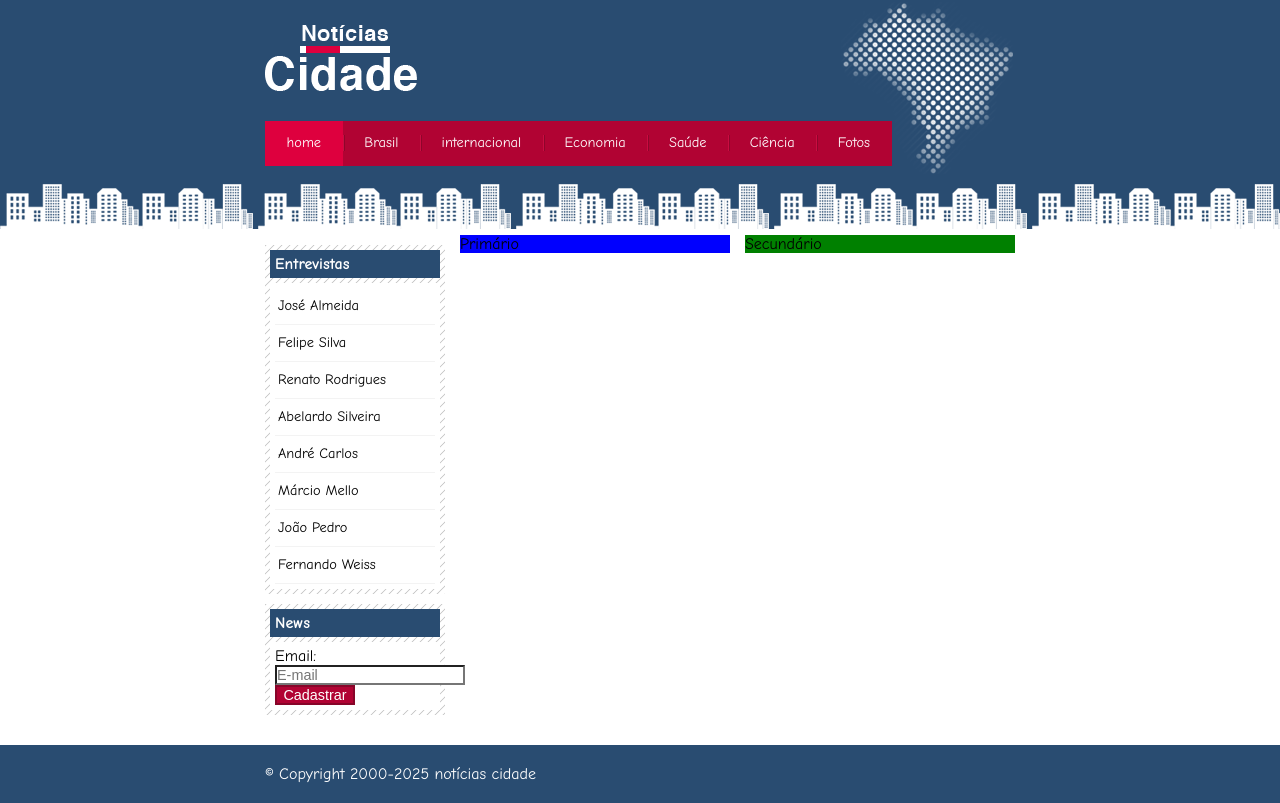
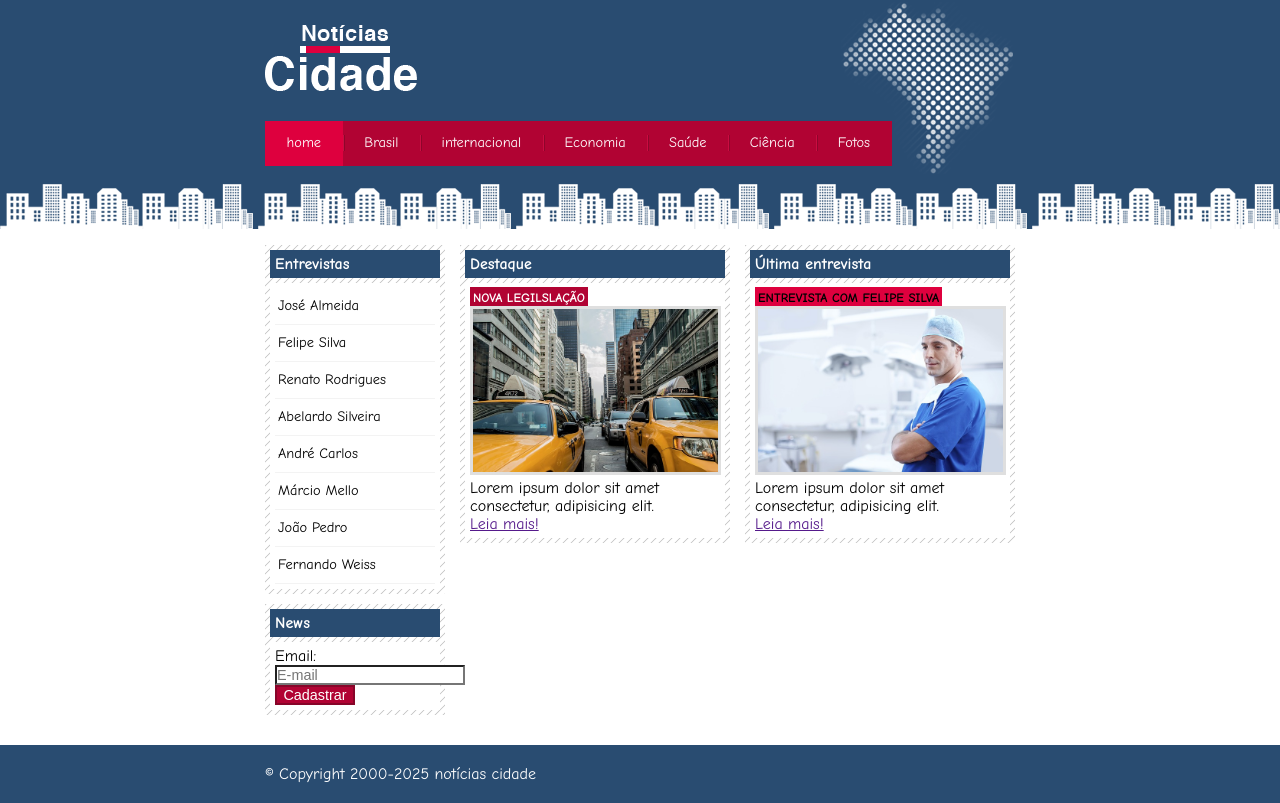
Before and after one commit to RicardoSBdev/noticias-cidade, a plain HTML site: page index.html in a window 1280 px wide. Drawn offline with Linux system fonts and the light colour scheme.

Commit message:
Sétimo commit

```diff
--- a/CSS/estilo.css
+++ b/CSS/estilo.css
@@ -94,7 +94,6 @@ body.fotos #navegacao a#fotos
     width: 270px;
     float: left;
     margin: 0 0 20px 195px;
-    background: blue;
 }
 
 #duas-colunas #primario {
@@ -110,7 +109,6 @@ body.fotos #navegacao a#fotos
     width: 270px;
     float: left;
     margin: 0 0 20px 15px;
-    background: green;
 }
 
 /* Caixa */
@@ -171,6 +169,31 @@ input.submit {
     border: 2px solid #870529;
 }
 
+/* Formatando imagens */
+
+img.imagem-principal {
+    width: 98%;
+    border: 3px solid #dfdfdf;
+}
+
+/* Formatando cabeçalhos */
+
+h3 {
+    text-transform: uppercase;
+    display: inline;
+    font-size: 0.8em;
+    padding: 3px;
+}
+
+.destaque h3 {
+    background: #b10333;
+    color: #fff;
+}
+
+.entrevista h3 {
+    background: #de003e;
+}
+
 /* Rodape */
 
 #container-rodape {
--- a/index.html
+++ b/index.html
@@ -47,8 +47,37 @@
             <!-- Início do conteúdo -->
             <div id="conteudo">
 
-                <div id="primario">Primário</div>
-                <div id="secundario">Secundário</div>
+                <div id="primario">
+
+                    <div class="caixa destaque">
+                        <h2>Destaque</h2>
+                        <div class="caixa-conteudo">
+                            <h3>Nova legilslação</h3>
+                            <img class="imagem-principal" src="/imagens/taxi.jpg" width="100%">
+                            <p>
+                                Lorem ipsum dolor sit amet consectetur, adipisicing elit.
+                            </p>
+                            <a href="">Leia mais!</a>
+                        </div>
+                    </div>
+
+                </div>
+
+                <div id="secundario">
+
+                    <div class="caixa entrevista">
+                        <h2>Última entrevista</h2>
+                        <div class="caixa-conteudo">
+                            <h3>Entrevista com Felipe Silva</h3>
+                            <img class="imagem-principal" src="/imagens/doutor.jpg" width="100%">
+                            <p>
+                                Lorem ipsum dolor sit amet consectetur, adipisicing elit.
+                            </p>
+                            <a href="">Leia mais!</a>
+                        </div>
+                    </div>
+
+                </div>
 
                 <!-- Início da lateral -->
                 <div id="lateral">
```
